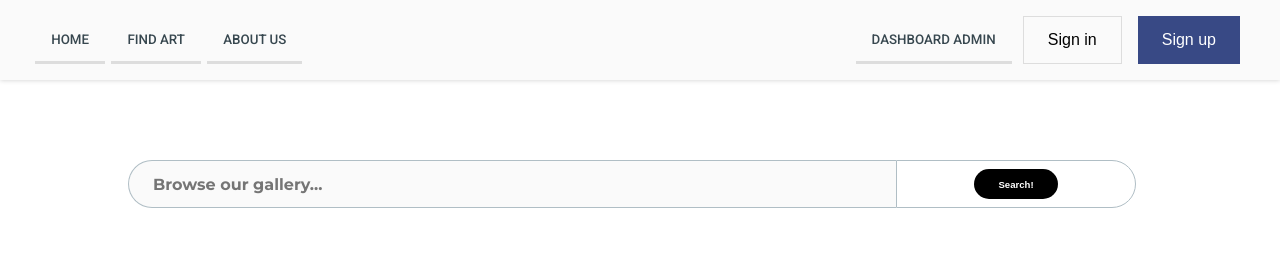
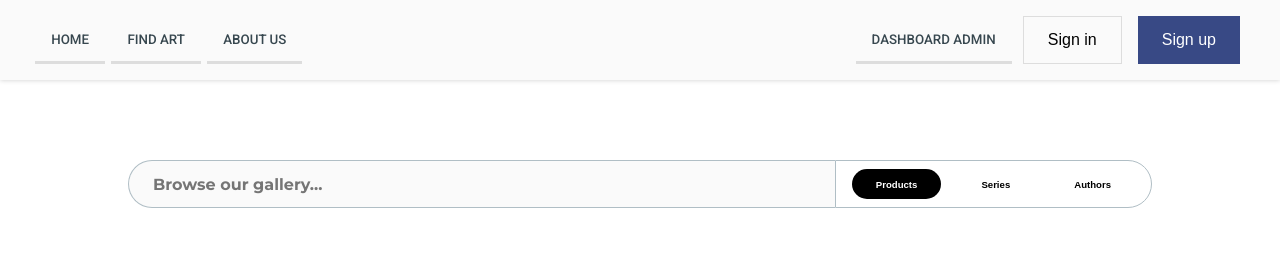
Before and after one commit to santiago663/ecommerce-FT10-G6, a React (Create React App) app in the folder client/: page /Browser/Products in a window 1280 px wide. Shown: the top 258 px of the page. Built offline with nearby package versions, Linux system fonts and the light colour scheme; no server answers.

Commit message:
Refactor(Searchbar & Actions)

```diff
--- a/client/src/components/Products/Products.jsx
+++ b/client/src/components/Products/Products.jsx
@@ -2,11 +2,12 @@
 import React from 'react';
 import Catalogue from '../Catalogue/Catalogue';
 import Azza from '../Filters/Azza';
+import '../../scss/containers/_Products.scss'
 
 function Products() {
 
   return (
-    <div>
+    <div className="slide-Products">
       <Azza/>
       <Catalogue />
     </div>
--- a/client/src/components/SearchBar/SearchBar.jsx
+++ b/client/src/components/SearchBar/SearchBar.jsx
@@ -1,11 +1,13 @@
 /*eslint-disable*/
 import React, { useState } from 'react';
-import { useDispatch } from 'react-redux';
+import { useDispatch, useSelector } from 'react-redux';
 import { searchByTitle } from '../../redux/actions/actionBack';
+import { setActive } from '../../redux/actions/request'
 import '../../scss/components/_searchBar.scss';
 
 function SearchBar() {
   const [input, setInput] = useState('');
+  const activeButton = useSelector((store) => store.reducerLoading.activeButton)
   const dispatch = useDispatch();
   const handleInputChange = (event) => {
     setInput(event.target.value);
@@ -13,17 +15,21 @@ function SearchBar() {
 
   const handleSubmit = (event) => {
     event.preventDefault();
-    dispatch(searchByTitle(input));
+    activeButton === "1" && dispatch(searchByTitle(input));
     // crear acion para buscar por nombre
   };
 
+  const buttonHandleChange=(e) =>{
+    e.preventDefault()
+    dispatch(setActive(e.target.value))
+  }
   return (
     /* ------------ */
     /* SEARCH INPUT */
     /* ------------ */
 
     <div className="wrapper searchbar-wrapper">
-      <form onSubmit={handleSubmit}>
+      <form onSubmit={handleSubmit} action='#'>
 
         <label htmlFor="input">
           <input
@@ -40,14 +46,33 @@ function SearchBar() {
         {/* FILTER: SEARCH ARTWORK OR AUTHOR */}
 
         <div className="searchbar-filters">
+
           <button
-            className="btn-rounded searchbar-filters--btn_active"
+            className={activeButton === "1" ? "btn-rounded searchbar-filters--btn_active" : "btn-rounded searchbar-filters--btn_inactive " }
             type="submit"
+            value={1}
+            onClick={(e)=>{buttonHandleChange(e)}}
           >
-            Search!
+            Products
           </button>
+          <button
+            className={activeButton === "2" ? "btn-rounded searchbar-filters--btn_active" : "btn-rounded searchbar-filters--btn_inactive " }
+            type="submit"
+            value={2}
+            onClick={(e)=>{buttonHandleChange(e)}}
+          >
+            Series
+          </button>
+          <button
+            className={activeButton === "3" ? "btn-rounded searchbar-filters--btn_active" : "btn-rounded searchbar-filters--btn_inactive " }
+            type="submit"
+            value={3}
+            onClick={(e)=>{buttonHandleChange(e)}}
+          >
+            Authors
+          </button>
+
         </div>
-
       </form>
     </div>
   );
--- a/client/src/redux/actions/request.js
+++ b/client/src/redux/actions/request.js
@@ -9,6 +9,10 @@ export const requestSuccess = () => ({
   type: TYPES.REQUEST_SUCCESS,
 });
 export const paginate = (payload) => ({
-    type: 'PAG',
+    type: TYPES.PAG,
   payload: payload,
 });
+export const setActive = (payload) => ({
+  type: TYPES.ACTIVE,
+  payload:payload
+})
--- a/client/src/redux/reducers/reducerLoading.js
+++ b/client/src/redux/reducers/reducerLoading.js
@@ -3,8 +3,8 @@
 import * as TYPES from '../types/index';
 
 const initialState = {
-
   loading: false,
+  activeButton: "1"
 };
 
 export default function reducerLoading (state = initialState, action){
@@ -22,6 +22,11 @@ export default function reducerLoading (state = initialState, action){
         ...state,
         loading: false
       }
+    case TYPES.ACTIVE:
+      return {
+        ...state,
+        activeButton: action.payload
+      }
 
     default:
       return state;
--- a/client/src/redux/reducers/reducerPagination.js
+++ b/client/src/redux/reducers/reducerPagination.js
@@ -12,7 +12,7 @@ export default function reducerPagination (state = initialState, action){
 
   switch (action.type) {
 
-    case 'PAG':
+    case TYPES.PAG:
       return {
         ...state,
         currentPage: action.payload,
--- a/client/src/redux/types/index.js
+++ b/client/src/redux/types/index.js
@@ -25,3 +25,9 @@ export const REQUEST_SUCCESS = 'REQUEST_SUCCESS';
 
 //FILTERS
 export const FILAZZA = 'FILAZZA'
+
+//ACTIVE BUTTONS BROWSER
+export const ACTIVE = 'ACTIVE'
+
+//PAGINATION
+export const PAG = 'PAG'
--- a/client/src/scss/components/_loading.scss
+++ b/client/src/scss/components/_loading.scss
@@ -4,7 +4,6 @@
     display: flex;
     align-items: center;
     justify-content: center;
-    background-color: rgb(0, 0, 0);
 }
 .loader {
     width: 100px;
--- a/client/src/scss/components/_searchBar.scss
+++ b/client/src/scss/components/_searchBar.scss
@@ -36,7 +36,6 @@ $gray-light: #b0bec5;
   display: flex;
   flex-flow: row no-wrap;
   justify-content: space-around;
-  width: 15rem;
   height: 3rem;
   padding: 0.5rem;
   border-radius: 0 30px 30px 0;
--- /dev/null
+++ b/client/src/scss/containers/_Products.scss
@@ -0,0 +1,14 @@
+.slide-Products{
+    animation-name: grow;
+    animation-duration: 0.5s;
+}
+
+@keyframes grow {
+    0% {
+      opacity: 0;
+    }
+
+    100% {
+      opacity: 1;
+    }
+  }
```
